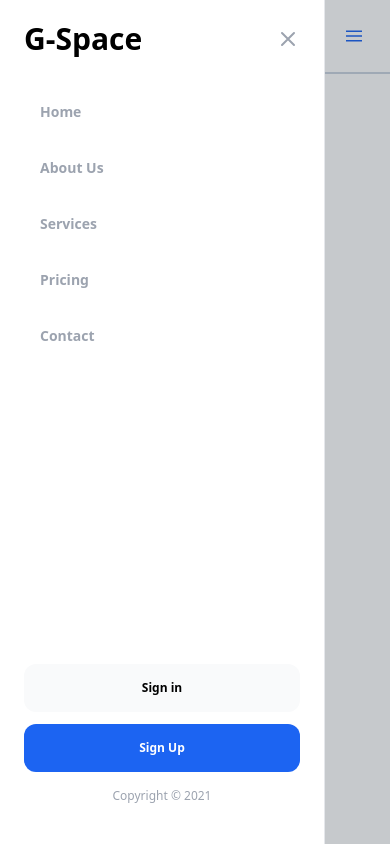
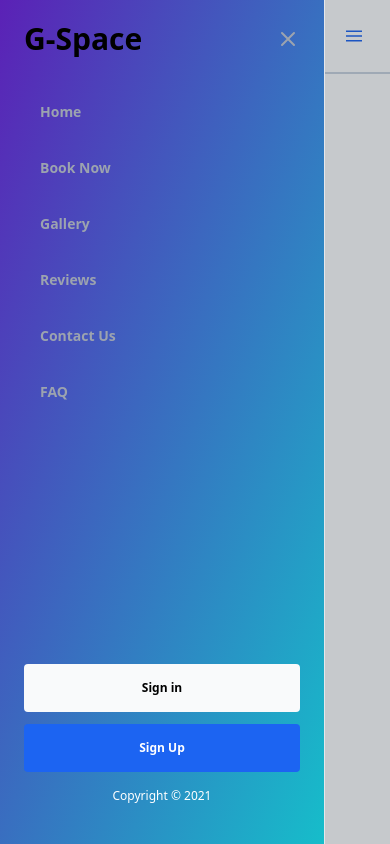
Before and after one commit to DGRem/gspace.io, a React (Vite) app: page / in a window 390 px wide. Both pictures are taken after a click on the button 354 px from the left and 36 px from the top of the page. Built offline with nearby package versions, Linux system fonts and the light colour scheme.

Commit message:
Updated Transparent Navbar and Hamburger Menu

```diff
--- a/src/components/Navbar.jsx
+++ b/src/components/Navbar.jsx
@@ -71,19 +71,19 @@ export default function NavBar () {
                     </button>
                 </div>
                 <ul className="hidden absolute top-1/2 left-1/2 transform -translate-y-1/2 -translate-x-1/2 lg:flex lg:mx-auto lg:items-center lg:w-auto lg:space-x-6 ">
-                    <li className="text-sm text-gray-400 hover:text-gray-500 hover:text-lg"><Link to="/">Home</Link></li>
-                    <li className="text-sm text-gray-400 hover:text-gray-500 hover:text-lg"><Link to="/booking">Book Now</Link></li>
-                    <li className="text-sm text-gray-400 hover:text-gray-500 hover:text-lg"><Link to="/gallery">Gallery</Link></li>
-                    <li className="text-sm text-gray-400 hover:text-gray-500 hover:text-lg"><Link to="/reviews">Reviews</Link></li>
-                    <li className="text-sm text-gray-400 hover:text-gray-500 hover:text-lg"><a href="Footer">Contact Us</a></li>
-                    <li className="text-sm text-gray-400 hover:text-gray-500 hover:text-lg"><a  href="#">FAQ</a></li>
+                    <li className="text-sm text-gray-400 hover:text-gray-500"><Link to="/">Home</Link></li>
+                    <li className="text-sm text-gray-400 hover:text-gray-500"><Link to="/booking">Book Now</Link></li>
+                    <li className="text-sm text-gray-400 hover:text-gray-500"><Link to="/gallery">Gallery</Link></li>
+                    <li className="text-sm text-gray-400 hover:text-gray-500"><Link to="/reviews">Reviews</Link></li>
+                    <li className="text-sm text-gray-400 hover:text-gray-500"><a href="Footer">Contact Us</a></li>
+                    <li className="text-sm text-gray-400 hover:text-gray-500"><Link to="/faq">FAQ</Link></li>
                 </ul>
                 <a className="hidden lg:inline-block lg:ml-auto lg:mr-3 py-2 px-6 bg-gray-50 hover:bg-gray-100 text-sm text-gray-900 font-bold  rounded-xl transition duration-200" href="#">Log In</a>
                 <a className="hidden lg:inline-block py-2 px-6 bg-blue-500 hover:bg-blue-600 text-sm text-white font-bold rounded-xl transition duration-200" href="#">Register</a>
             </nav>
             <div className="navbar-menu relative z-50 hidden">
                 <div className="navbar-backdrop fixed inset-0 bg-gray-800 opacity-25"></div>
-                <nav className="fixed top-0 left-0 bottom-0 flex flex-col w-5/6 max-w-sm py-6 px-6 bg-white border-r overflow-y-auto">
+                <nav className="fixed top-0 left-0 bottom-0 flex flex-col w-5/6 max-w-sm py-6 px-6 bg-gradient-to-br from-violet-800 to-teal-400 border-r overflow-y-auto">
                     <div className="flex items-center mb-8">
                         <a className="mr-auto text-3xl font-bold leading-none" href="#">
                             G-Space
@@ -96,29 +96,32 @@ export default function NavBar () {
                     </div>
                     <div>
                         <ul>
-                            <li className="mb-1">
-                                <a className="block p-4 text-sm font-semibold text-gray-400 hover:bg-blue-50 hover:text-blue-600 rounded" href="#">Home</a>
+                            <li className="mb-1 block p-4 text-sm font-semibold text-gray-400 hover:bg-blue-50 hover:text-blue-600 rounded">
+                                <Link to="/">Home</Link>
                             </li>
-                            <li className="mb-1">
-                                <a className="block p-4 text-sm font-semibold text-gray-400 hover:bg-blue-50 hover:text-blue-600 rounded" href="#">About Us</a>
+                            <li className="mb-1 block p-4 text-sm font-semibold text-gray-400 hover:bg-blue-50 hover:text-blue-600 rounded">
+                                <Link to="/booking">Book Now</Link>
                             </li>
-                            <li className="mb-1">
-                                <a className="block p-4 text-sm font-semibold text-gray-400 hover:bg-blue-50 hover:text-blue-600 rounded" href="#">Services</a>
+                            <li className="mb-1 block p-4 text-sm font-semibold text-gray-400 hover:bg-blue-50 hover:text-blue-600 rounded">
+                                <Link to="/gallery">Gallery</Link>
                             </li>
-                            <li className="mb-1">
-                                <a className="block p-4 text-sm font-semibold text-gray-400 hover:bg-blue-50 hover:text-blue-600 rounded" href="#">Pricing</a>
+                            <li className="mb-1 block p-4 text-sm font-semibold text-gray-400 hover:bg-blue-50 hover:text-blue-600 rounded">
+                                <Link to="/reviews">Reviews</Link>
                             </li>
-                            <li className="mb-1">
-                                <a className="block p-4 text-sm font-semibold text-gray-400 hover:bg-blue-50 hover:text-blue-600 rounded" href="#">Contact</a>
+                            <li className="mb-1 block p-4 text-sm font-semibold text-gray-400 hover:bg-blue-50 hover:text-blue-600 rounded">
+                                <a href="Footer">Contact Us</a>
+                            </li>
+                            <li className="mb-1 block p-4 text-sm font-semibold text-gray-400 hover:bg-blue-50 hover:text-blue-600 rounded">
+                                <Link to="/faq">FAQ</Link>
                             </li>
                         </ul>
                     </div>
                     <div className="mt-auto">
                         <div className="pt-6">
-                            <a className="block px-4 py-3 mb-3 leading-loose text-xs text-center font-semibold bg-gray-50 hover:bg-gray-100 rounded-xl" href="#">Sign in</a>
-                            <a className="block px-4 py-3 mb-2 leading-loose text-xs text-center text-white font-semibold bg-blue-600 hover:bg-blue-700  rounded-xl" href="#">Sign Up</a>
+                            <a className="block px-4 py-3 mb-3 leading-loose text-xs text-center font-semibold bg-gray-50 hover:bg-gray-100 rounded" href="#">Sign in</a>
+                            <a className="block px-4 py-3 mb-2 leading-loose text-xs text-center text-white font-semibold bg-blue-600 hover:bg-blue-700 rounded" href="#">Sign Up</a>
                         </div>
-                        <p className="my-4 text-xs text-center text-gray-400">
+                        <p className="my-4 text-xs text-center text-white">
                             <span>Copyright © 2021</span>
                         </p>
                     </div>
```
